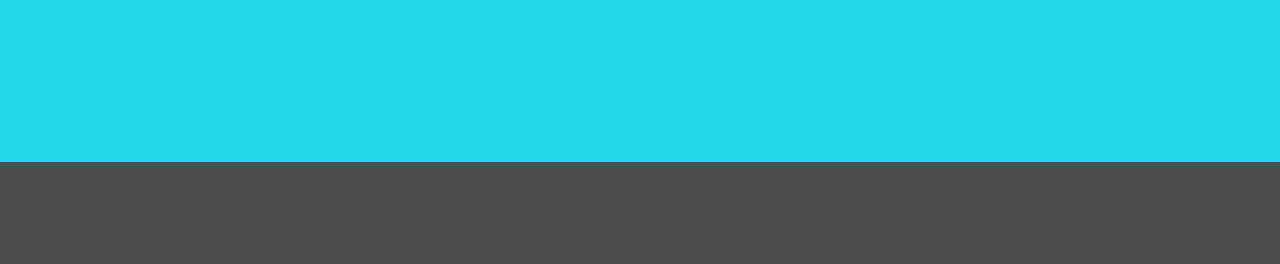
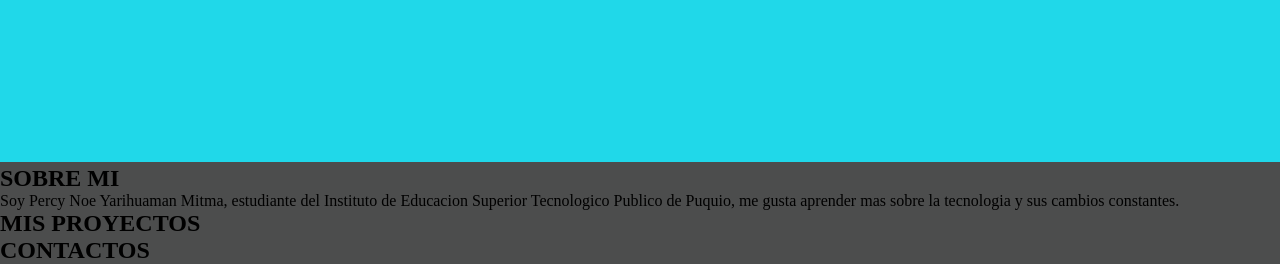
Before and after one commit to Percyyz/MI_PORTAFOLIO-2025, a plain HTML site: page index.html in a window 1280 px wide. Shown: the part 601-865 px from the top of the page. Before the commit the page ends 800 px from the top, so only its background shows below. Drawn offline with Linux system fonts and the light colour scheme.

Commit message:
feat: agregando las secciones a mi portafolio

```diff
--- a/index.html
+++ b/index.html
@@ -24,6 +24,20 @@
         <button type="submit">Contactanos</button>
     </section>
 
+    <section class="card2">
+        <h1 class="card2-title">SOBRE MI</h1>
+        <p class="card2-description">Soy Percy Noe Yarihuaman Mitma, estudiante del Instituto de Educacion Superior Tecnologico
+            Publico de Puquio, me gusta aprender mas sobre la tecnologia y sus cambios constantes. </p>
+    </section>
+
+    <section class="card3">
+         <h1>MIS PROYECTOS</h1>
+    </section>
+
+    <section class="card4">
+        <h1>CONTACTOS</h1>
+    </section>
+
     <script src="./js/funcionalidad.js"></script>
 </body>
 </html>
```
